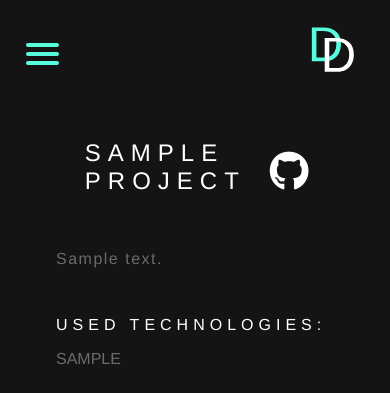
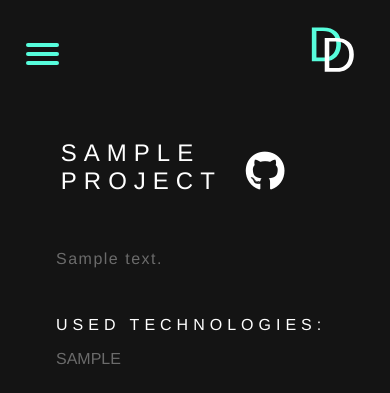
Before and after one commit to DimoDimchev/Personal-Website, a Django app: page /projects/1 in a window 390 px wide; the page is wider, and only the part inside the window is pictured. Shown: the part 27-420 px from the top of that part. Run offline with Django 3.2, Linux system fonts and the light colour scheme; tables that the repository leaves empty hold one stand-in row (values such as "Sample post"); some libraries are stand-ins or nearby versions.

Commit message:
Made styling changes to project_details.html and projects.html

```diff
--- a/static/css/project_details.css
+++ b/static/css/project_details.css
@@ -47,7 +47,7 @@
         display: flex;
         flex-direction: row;
         margin-top: 6em;
-        margin-left: 3.5em;
+        margin-left: 2em;
         margin-right: 3em;
         text-align: center;
     }
--- a/templates/project_details.html
+++ b/templates/project_details.html
@@ -9,7 +9,7 @@
         <a href="{{ project.github }}"><i class="fa fa-github fa-3x repo-link" aria-hidden="true"></i></a>
     </header>
     <div class="project-details-description">
-        <p>{{ project.description }}</p>
+        <p>{{ project.description|linebreaks }}</p>
     </div>
     <div class="project-details-technologies">
         <h3 class="subtitle">Used technologies:</h3>
```
